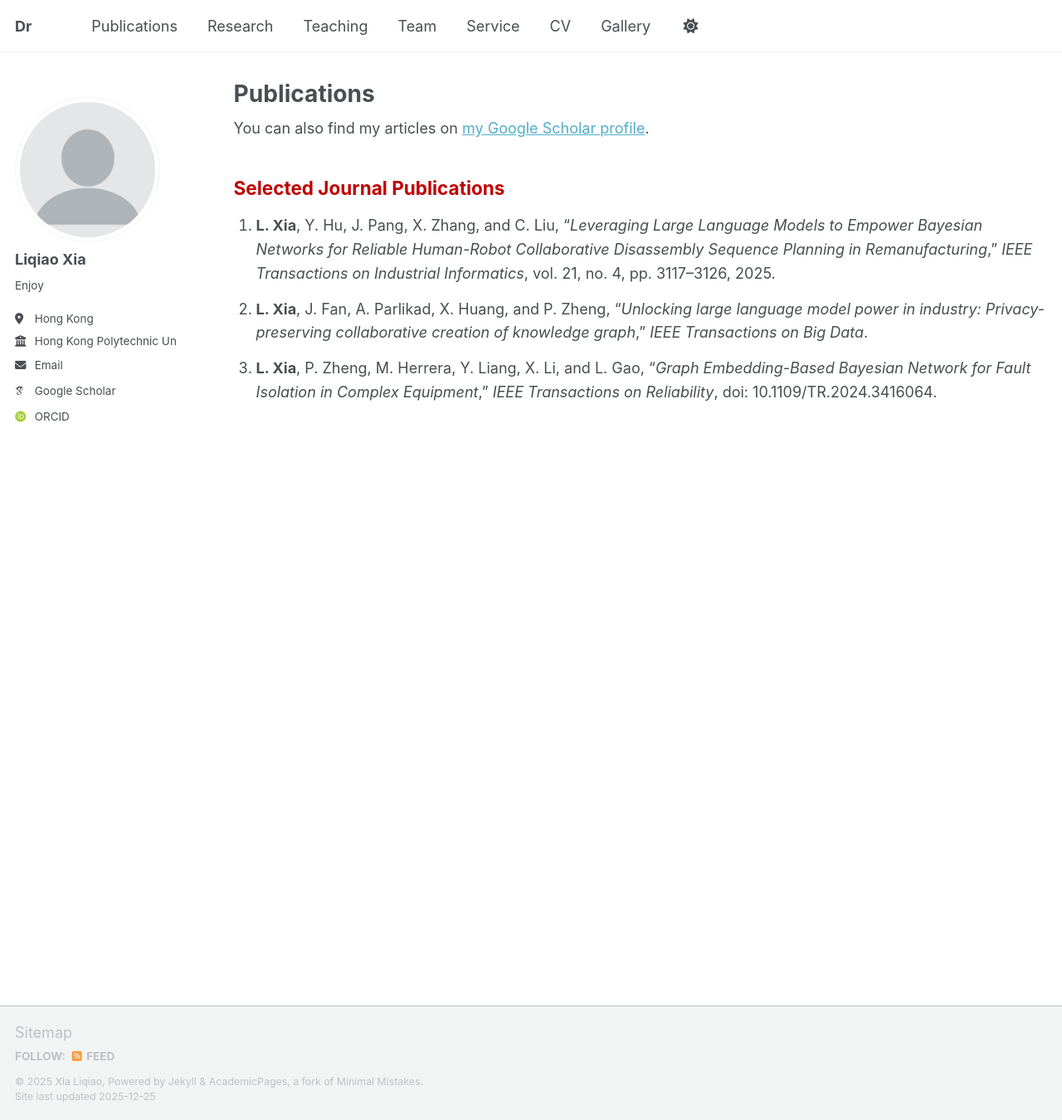
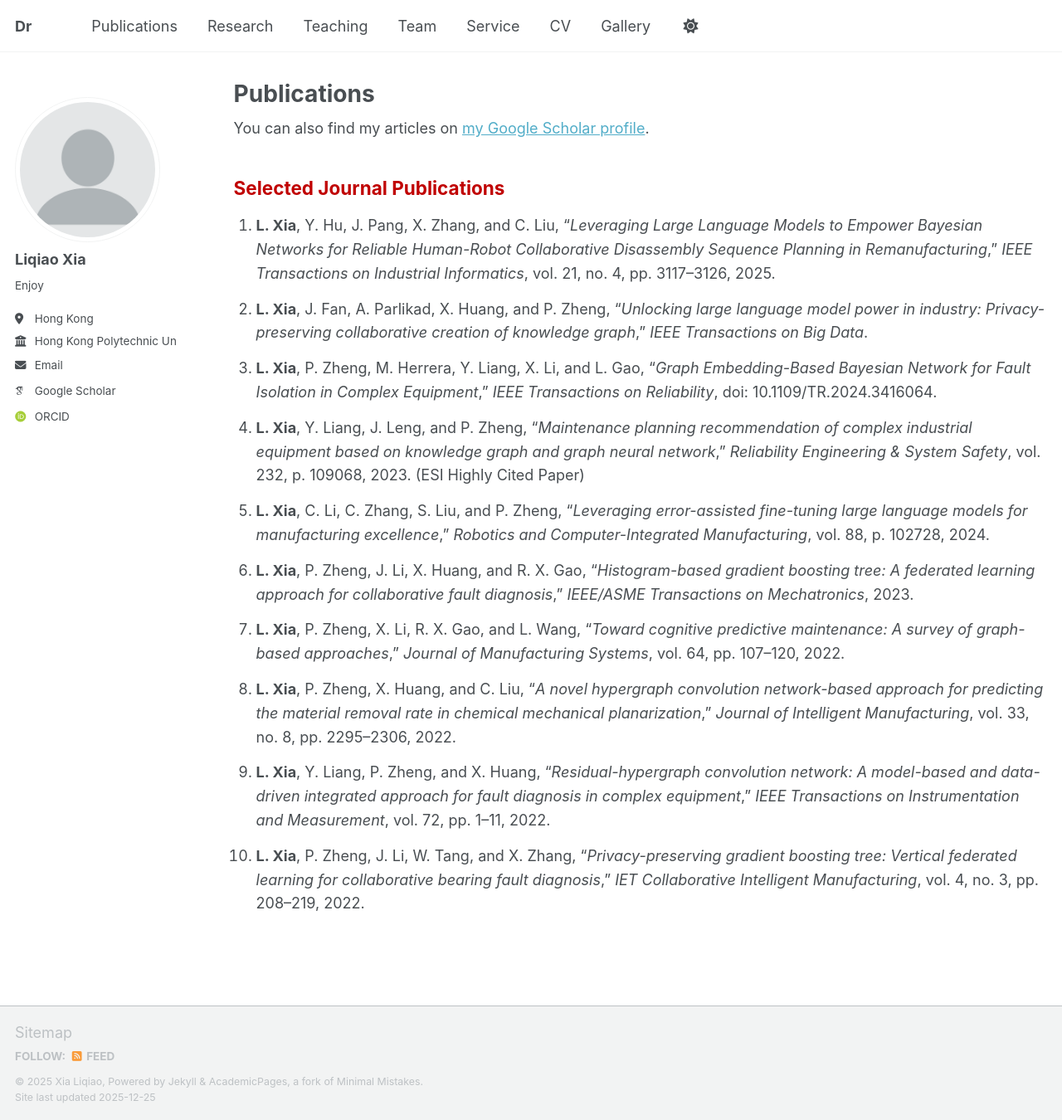
Before and after one commit to rickyqiao/liqiaoxia123, a Jekyll site: the page built from _pages/publications.html, in a window 1280 px wide and 1350 px high. Shown: the whole window at 83% size. Built offline with Jekyll 4.4.1, drawn with Linux system fonts in a browser that asks for light colours; some web fonts are replaced; a script bundle is joined from its source files by our own code; library files that are not in the unit come from our copies.

Commit message:
Update publications.html

```diff
--- a/_pages/publications.html
+++ b/_pages/publications.html
@@ -31,6 +31,49 @@ author_profile: true
     <i>IEEE Transactions on Reliability</i>,
     doi: 10.1109/TR.2024.3416064.
   </li>
+
+  <li>
+      <strong>L. Xia</strong>, Y. Liang, J. Leng, and P. Zheng,
+      “<em>Maintenance planning recommendation of complex industrial equipment based on knowledge graph and graph neural network</em>,”
+      <i>Reliability Engineering &amp; System Safety</i>, vol. 232, p. 109068, 2023.
+      <span class="pub-note">(ESI Highly Cited Paper)</span>
+    </li>
+
+   <li>
+      <strong>L. Xia</strong>, C. Li, C. Zhang, S. Liu, and P. Zheng,
+      “<em>Leveraging error-assisted fine-tuning large language models for manufacturing excellence</em>,”
+      <i>Robotics and Computer-Integrated Manufacturing</i>, vol. 88, p. 102728, 2024.
+    </li>
+
+  <li>
+  <strong>L. Xia</strong>, P. Zheng, J. Li, X. Huang, and R. X. Gao,
+  “<em>Histogram-based gradient boosting tree: A federated learning approach for collaborative fault diagnosis</em>,”
+  <i>IEEE/ASME Transactions on Mechatronics</i>, 2023.
+</li>
+
+<li>
+  <strong>L. Xia</strong>, P. Zheng, X. Li, R. X. Gao, and L. Wang,
+  “<em>Toward cognitive predictive maintenance: A survey of graph-based approaches</em>,”
+  <i>Journal of Manufacturing Systems</i>, vol. 64, pp. 107–120, 2022.
+</li>
+
+<li>
+  <strong>L. Xia</strong>, P. Zheng, X. Huang, and C. Liu,
+  “<em>A novel hypergraph convolution network-based approach for predicting the material removal rate in chemical mechanical planarization</em>,”
+  <i>Journal of Intelligent Manufacturing</i>, vol. 33, no. 8, pp. 2295–2306, 2022.
+</li>
+
+<li>
+  <strong>L. Xia</strong>, Y. Liang, P. Zheng, and X. Huang,
+  “<em>Residual-hypergraph convolution network: A model-based and data-driven integrated approach for fault diagnosis in complex equipment</em>,”
+  <i>IEEE Transactions on Instrumentation and Measurement</i>, vol. 72, pp. 1–11, 2022.
+</li>
+
+<li>
+  <strong>L. Xia</strong>, P. Zheng, J. Li, W. Tang, and X. Zhang,
+  “<em>Privacy-preserving gradient boosting tree: Vertical federated learning for collaborative bearing fault diagnosis</em>,”
+  <i>IET Collaborative Intelligent Manufacturing</i>, vol. 4, no. 3, pp. 208–219, 2022.
+</li>
 </ol>
 
 
```
